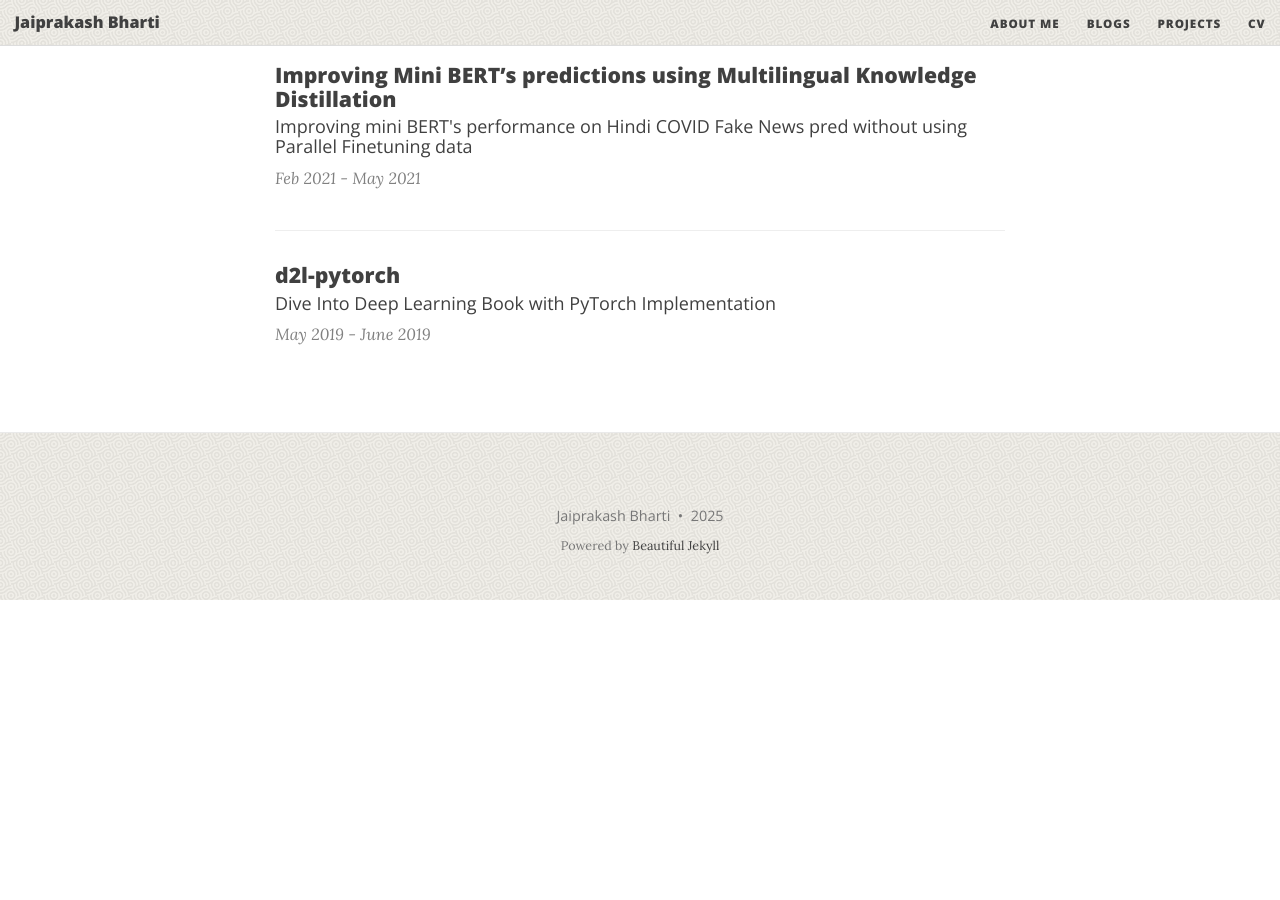
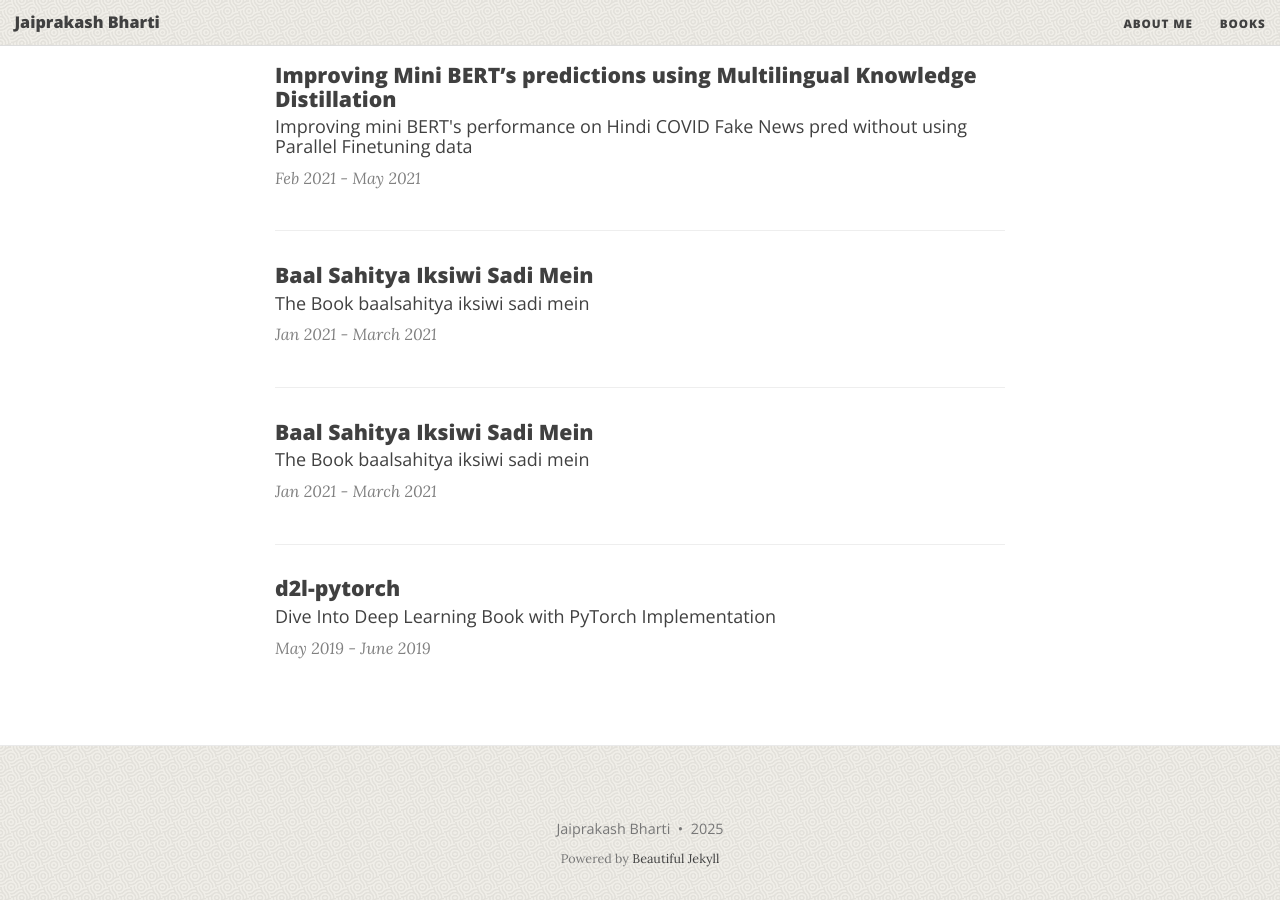
Before and after one commit to jaiprakashbharati/jaiprakashbharati.github.io, a Jekyll site: the page built from projects.html, in a window 1280 px wide and 900 px high, scrolled down 1106 px. Built offline with Jekyll 4.4.1, drawn with Linux system fonts in a browser that asks for light colours; nearby versions of some CDN libraries; before the commit the page ends 1706 px from its top, so only the background shows below that.

Commit message:
updates to structure

```diff
--- a/_config.yml
+++ b/_config.yml
@@ -15,9 +15,7 @@
 
 navbar-links:
   About Me: "index"
-  Blogs : "blogs"
-  Projects : "projects"
-  CV : "https://drive.google.com/file/d/1_NQZkPWG_r3zRdgUtxm5FeHz-uEzoKjE/view?usp=sharing"
+  Books : "projects"
 
 # --- Logo --- #
 
--- /dev/null
+++ b/_projs/bal.md
@@ -0,0 +1,22 @@
+---
+layout: work
+title: "Baal Sahitya Iksiwi Sadi Mein"
+description : The Book baalsahitya iksiwi sadi mein
+caption: Copy of the book baalsahitya iksiwi sadi mein
+tags: ["books", "baal sahitya"]
+
+thumbnail-img:
+share-img:
+comments: true
+dated: Jan 2021 - March 2021
+---
+
+
+<!-- <img src="/assets/img/work/molvae.png" width="600"> -->
+
+
+<center>
+<a class="btn-github" href="https://github.com/Ishan-Kumar2/Molecular_VAE_Pytorch" >
+  Read
+</a>
+</center>
--- /dev/null
+++ b/_projs/balsahitya.md
@@ -0,0 +1,22 @@
+---
+layout: work
+title: "Baal Sahitya Iksiwi Sadi Mein"
+description : The Book baalsahitya iksiwi sadi mein
+caption: Copy of the book baalsahitya iksiwi sadi mein
+tags: ["books", "baal sahitya"]
+
+thumbnail-img:
+share-img:
+comments: true
+dated: Jan 2021 - March 2021
+---
+
+
+<!-- <img src="/assets/img/work/molvae.png" width="600"> -->
+
+
+<center>
+<a class="btn-github" href="https://github.com/Ishan-Kumar2/Molecular_VAE_Pytorch" >
+  Read
+</a>
+</center>
```
